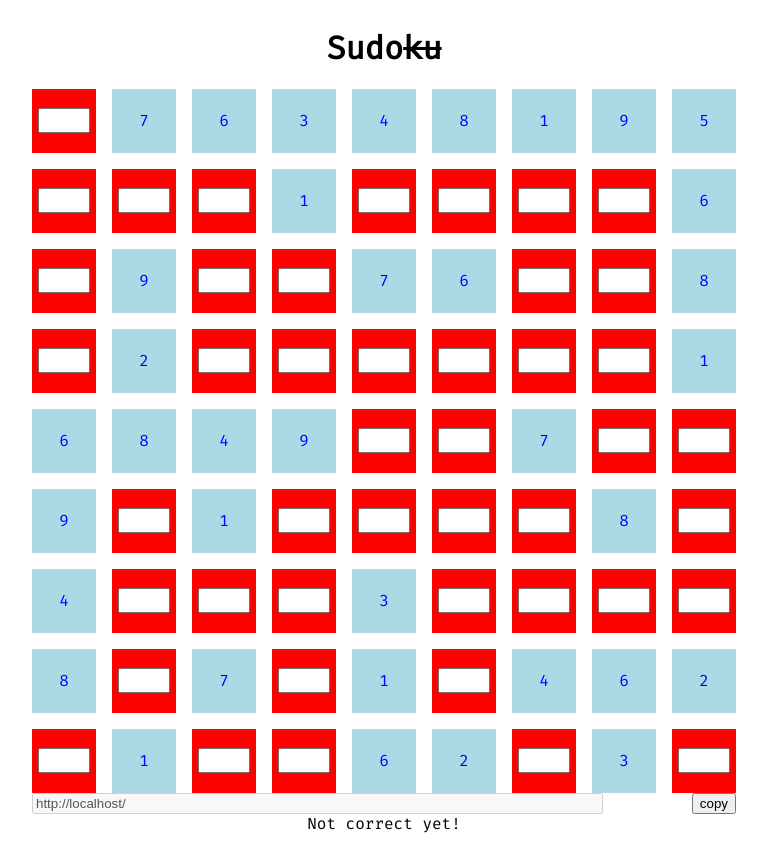
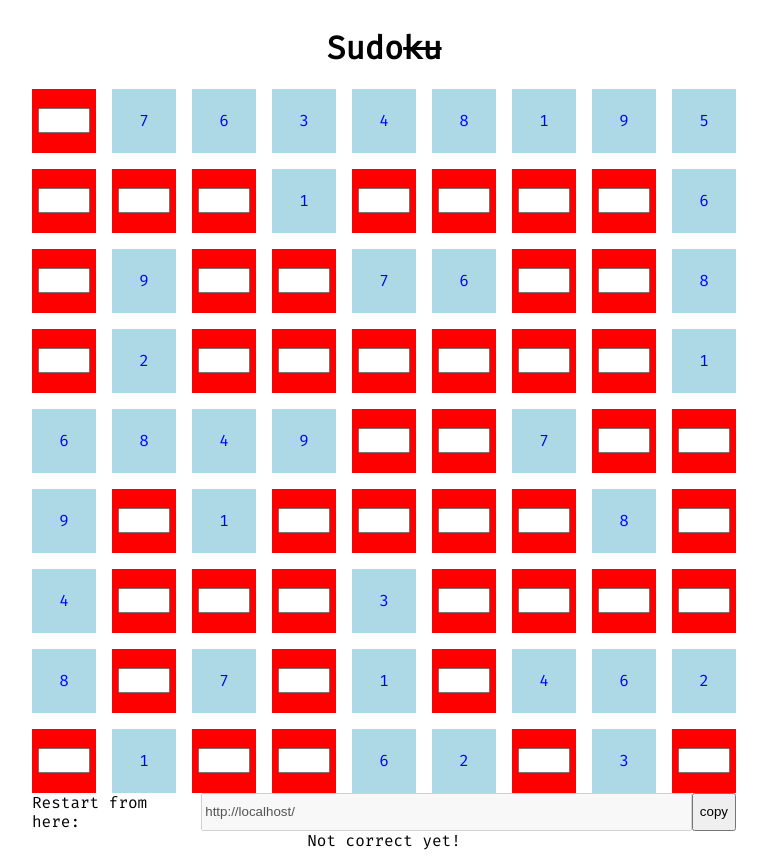
Before and after one commit to ofer987/sudoku, a SvelteKit app: page / in a window 1280 px wide. Shown: the whole page, without its empty margins (256-1023 px from the left). Built offline with nearby package versions, Linux system fonts and the light colour scheme.

Commit message:
chore(copy-state): add label

```diff
--- a/src/routes/Puzzle.svelte
+++ b/src/routes/Puzzle.svelte
@@ -23,6 +23,7 @@
 		const url = window.location.toString();
 
 		await navigator.clipboard.writeText(url);
+		alert('Copied URL to Clipboard');
 	}
 </script>
 
@@ -33,7 +34,8 @@
 </div>
 
 <div class="state">
-	<input id="value" value={pageUrl} disabled={true} />
+	<label for="value">Restart from here:<br /></label>
+	<input id="value" value={pageUrl} type="text" disabled={true} />
 	<input id="button" type="button" value="copy" on:click={copyUrlToClipboard} />
 </div>
 
@@ -61,7 +63,7 @@
 		width: 44em;
 
 		#value {
-			width: 80%;
+			width: 70%;
 		}
 	}
 </style>
```
